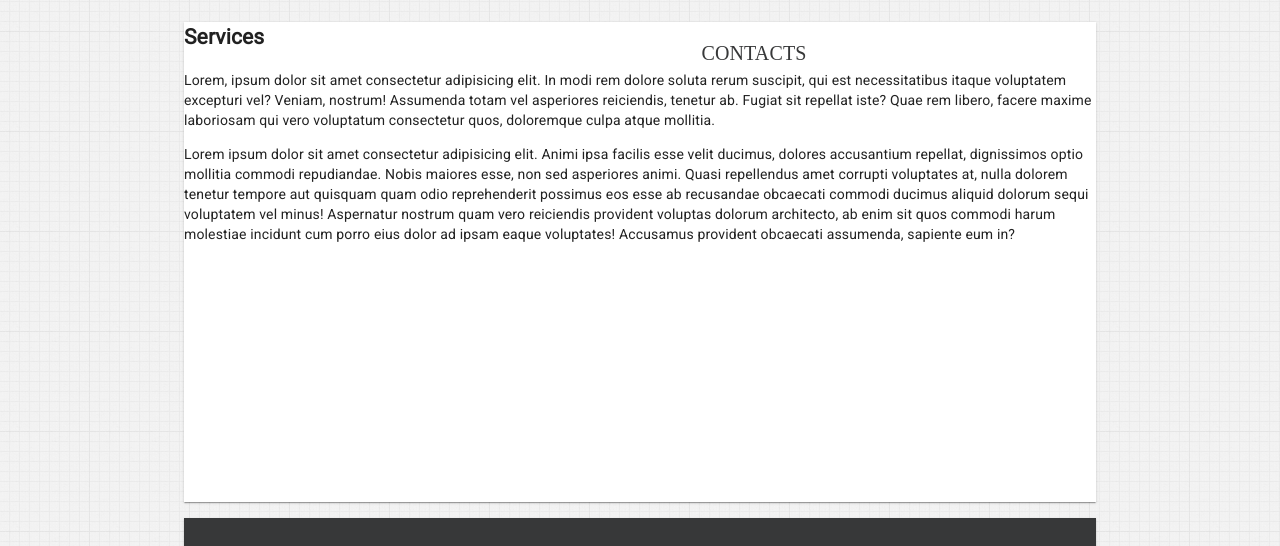
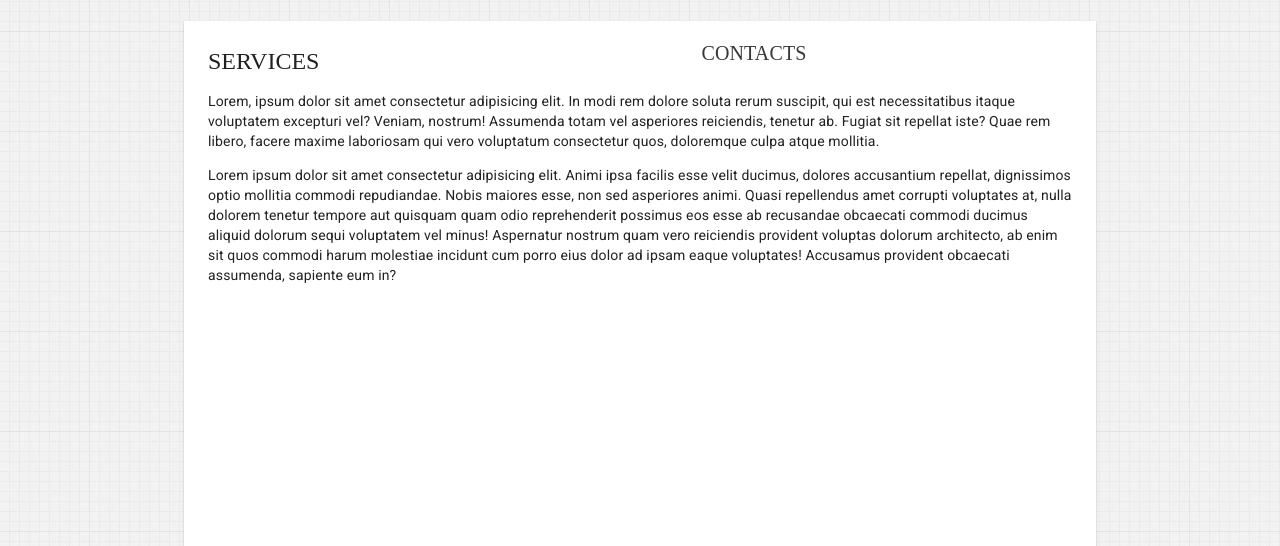
Before and after one commit to egidum/saye-site, a Gatsby site: page /services in a window 1280 px wide. Shown: the part 179-725 px from the top of the page. Built offline with nearby package versions, Linux system fonts and the light colour scheme; Gatsby itself is replaced by a stand-in of ours.

Commit message:
services

```diff
--- a/src/pages/services.js
+++ b/src/pages/services.js
@@ -1,4 +1,5 @@
 import React from 'react'
+import Typography from '@material-ui/core/Typography'
 import { makeStyles } from '@material-ui/core/styles'
 import Box from '@material-ui/core/Box'
 import Grid from '@material-ui/core/Grid'
@@ -8,7 +9,13 @@ import Layout from '../components/Layout'
 
 const useStyles = makeStyles({
   root: {
-    height: '60vh',
+    minHeight: '70vh',
+    marginTop: '1rem',
+    padding: '1.5rem',
+  },
+  title: {
+    fontFamily: 'Cuprum',
+    textTransform: 'uppercase',
   },
 })
 
@@ -20,7 +27,9 @@ export default function Services() {
       <Grid container direction="row">
         <Grid item xs={12}>
           <Paper className={classes.root} square>
-            <h2>Services</h2>
+            <Typography className={classes.title} variant="h5" gutterBottom>
+              Services
+            </Typography>
             <p>
               Lorem, ipsum dolor sit amet consectetur adipisicing elit. In modi
               rem dolore soluta rerum suscipit, qui est necessitatibus itaque
```
